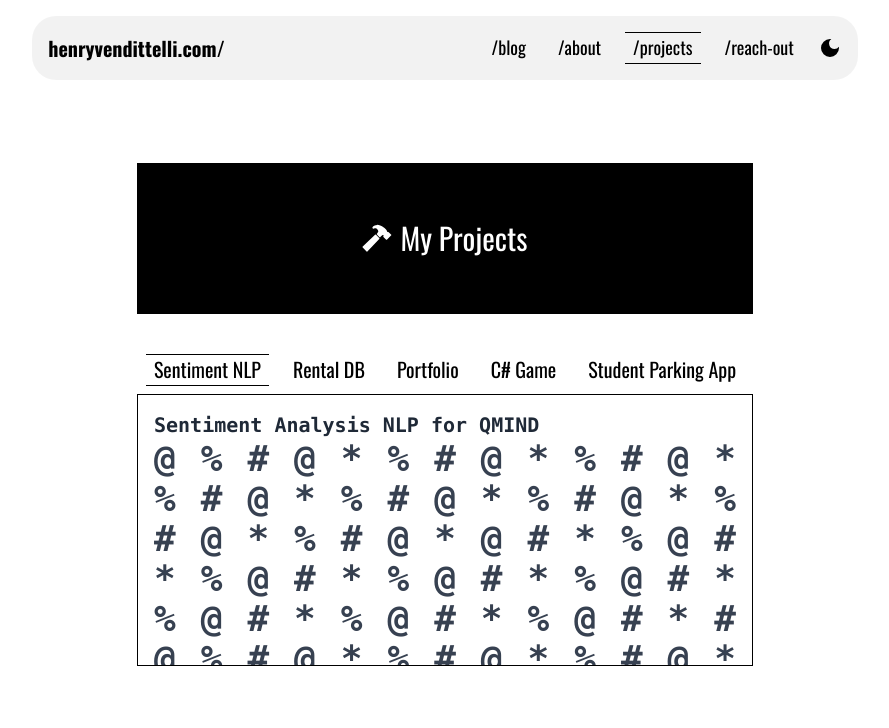
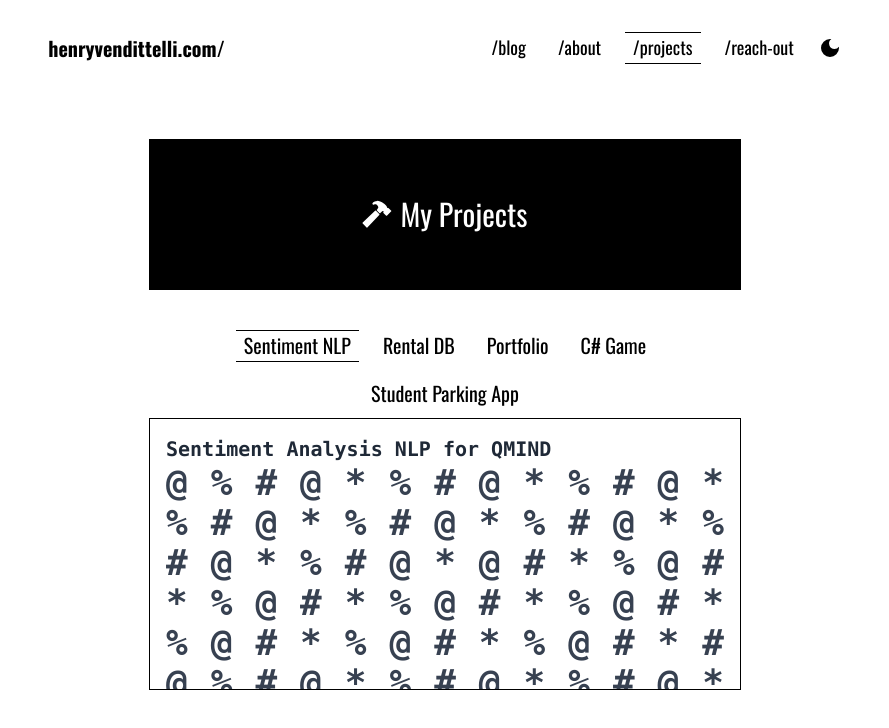
Before and after one commit to hvenry/henry-vendittelli-portfolio, a Next.js app: page /projects in a window 1280 px wide. Shown: the top 728 px of the page, without its empty margins (195-1084 px from the left). Built offline with nearby package versions, Linux system fonts and the light colour scheme.

Commit message:
fixed css bug in naming

```diff
--- a/app/globals.css
+++ b/app/globals.css
@@ -1,7 +1,6 @@
 @tailwind base;
 @tailwind components;
 @tailwind utilities;
-
 
 :root {
   --black-rgb: 0, 0, 0;
@@ -19,14 +18,12 @@
   --text-primary-2-light: 55, 65, 81;
 }
 
-
 /* light-mode (white background) */
 [data-theme="light"] {
   --foreground-rgb: var(--black-rgb);
   --background-start-rgb: var(--white-rgb);
   --background-end-rgb: var(--white-rgb);
 }
-
 
 body {
   color: rgb(var(--foreground-rgb));
@@ -37,7 +34,6 @@ body {
     ),
     rgb(var(--background-start-rgb));
 }
-
 
 /* primary text 1 */
 .text-primary-1 {
@@ -111,12 +107,11 @@ body {
 
 /* nav-bg */
 .nav-primary {
-  background-color: rgba(var(--black-rgb), 0.05);
+  background-color: rgba(var(--black-rgb), 0.1);
 }
-[data-theme="light"] .bg-primary {
-  background-color: rgba(var(--white-rgb), 0.05);
+[data-theme="light"] .nav-primary {
+  background-color: rgba(var(--white-rgb), 0.1);
 }
-
 
 /* navbar text */
 .text-nav {
--- a/app/layout.tsx
+++ b/app/layout.tsx
@@ -32,7 +32,7 @@ export default function RootLayout({
           <div className="h-screen flex justify-center">
             <Navbar navItems={navItems} />
             {/* page content auto-sizing margins and space for nav */}
-            <div className="mx-4 mt-28 h-[calc(100vh-196px)] w-full md:w-2/3 lg:w-1/2">
+            <div className="mx-4 px-4 mt-28 h-[calc(100vh-196px)] w-full md:w-2/3 lg:w-1/2">
               {children}
             </div>
           </div>
```
